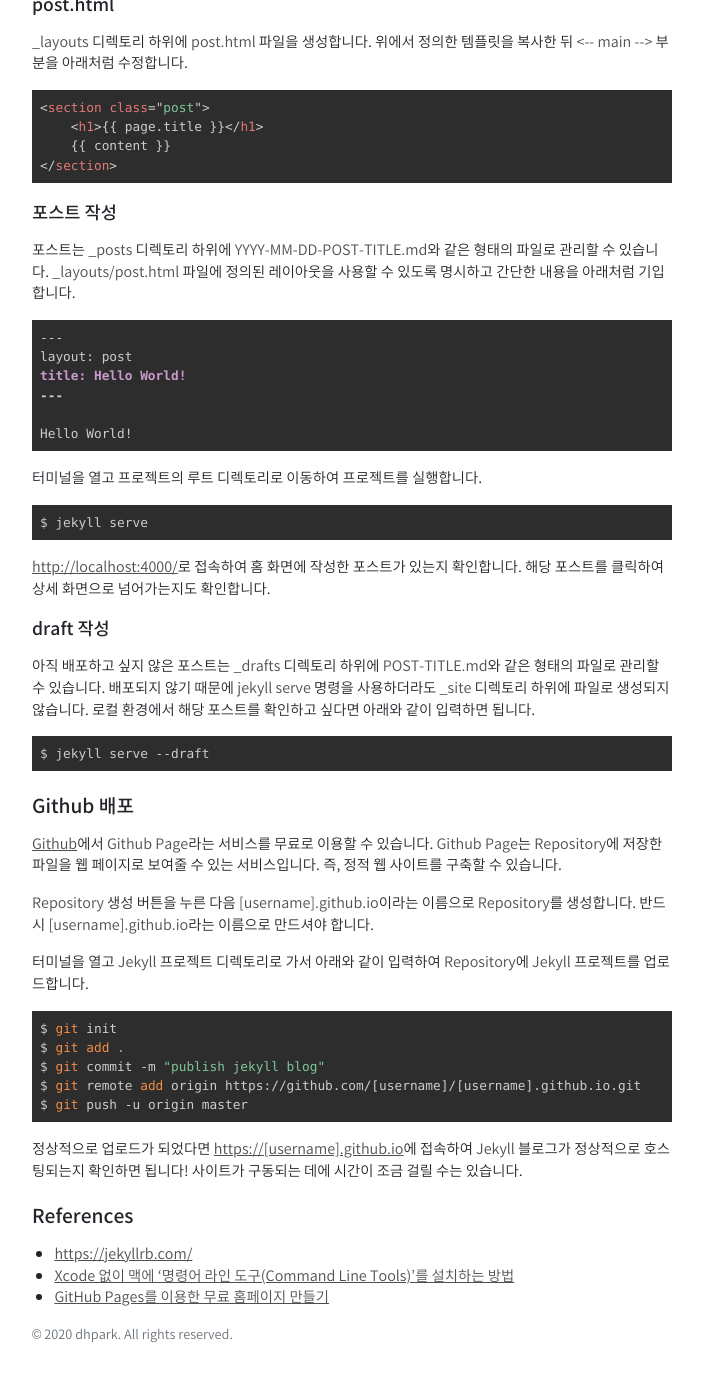
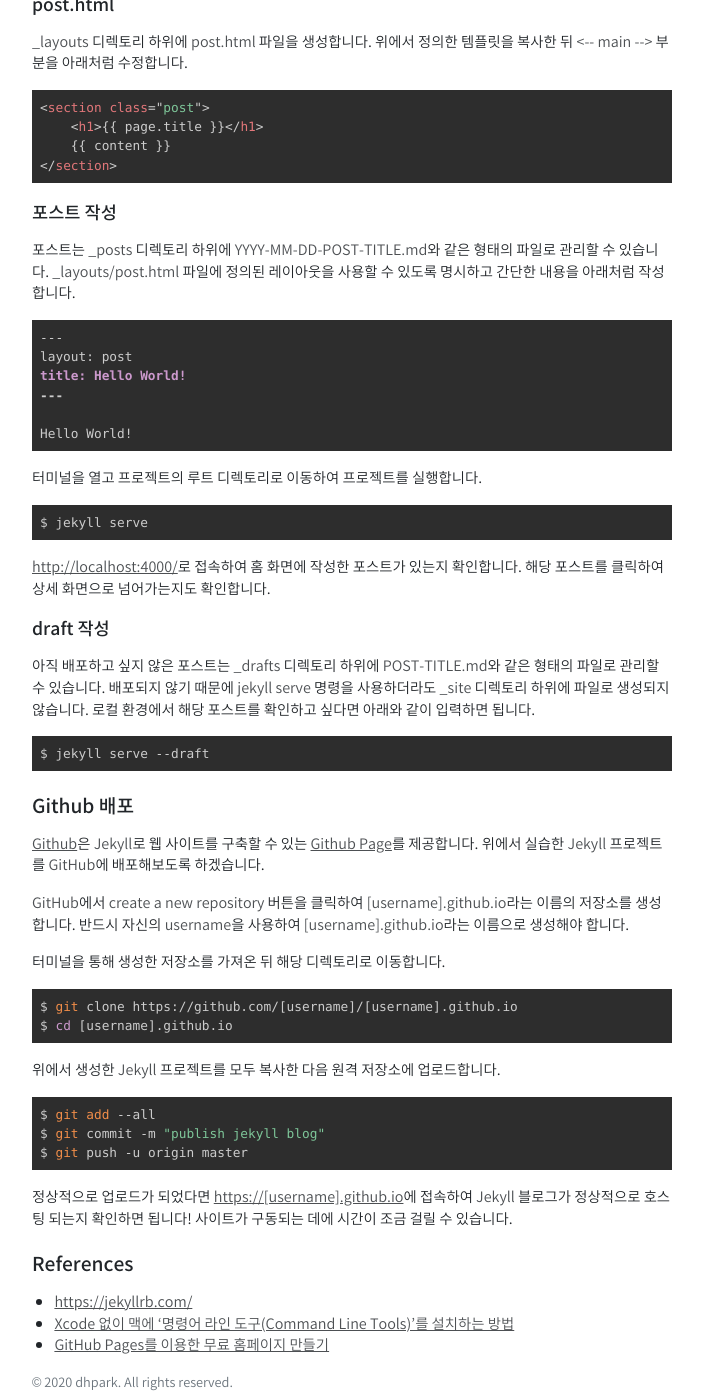
Before and after one commit to daehopark/simplog-jekyll-theme, a Jekyll site: the page built from _posts/2020-07-11-[Jekyll] 블로그 시작하기 (개발 환경 구축 및 Github 배포).md, in a window 1280 px wide and 1400 px high, scrolled down 3419 px. Shown: the whole window, without its empty margins (288-991 px from the left). Built offline with Jekyll 4.4.1, drawn with Linux system fonts in a browser that asks for light colours; comment, search, counter and statistics services are not loaded; before the commit the page ends 4786 px from its top, so only the background shows below that; some of the changed text lies outside the part shown.

Commit message:
[Jekyll] 블로그 시작하기 (개발 환경 구축 및 Github 배포)

````diff
--- a/_posts/2020-07-11-[Jekyll] 블로그 시작하기 (개발 환경 구축 및 Github 배포).md
+++ b/_posts/2020-07-11-[Jekyll] 블로그 시작하기 (개발 환경 구축 및 Github 배포).md
@@ -119,7 +119,7 @@ $ jekyll serve
 | _config.yml | 프로젝트에 사용될 환경 변수를 정의합니다. |
 | _data | 사용자 정의 데이터 파일을 관리합니다. |
 | _drafts | 아직 배포하고 싶지 않은 포스트들을 관리합니다. |
-| _includes | 레이아웃에 공통적으로 사용하는 HTML 파일을 관리합니다. |
+| _includes | 레이아웃에 공통으로 사용하는 HTML 파일을 관리합니다. |
 | _layouts | 레이아웃을 정의한 HTML 파일을 관리합니다. |
 | _posts | 배포할 포스트들을 관리합니다. |
 | _sass | SASS 파일을 관리합니다. |
@@ -156,7 +156,7 @@ layout: home
 ```
 {% endraw %}
 
-공통적으로 사용하는 파일들은 `_includes` 디록토리 하위에서 관리할 수 있습니다. 이는 코드의 중복을 방지하고 유지보수에 유리하도록 합니다.
+공통으로 사용하는 파일들은 `_includes` 디렉토리 하위에서 관리할 수 있습니다. 이는 코드의 중복을 방지하고 유지보수에 유리하도록 합니다.
 
 ### home.html
 
@@ -189,7 +189,7 @@ layout: home
 
 ### 포스트 작성
 
-포스트는 `_posts` 디렉토리 하위에 `YYYY-MM-DD-POST-TITLE.md`와 같은 형태의 파일로 관리할 수 있습니다. `_layouts/post.html` 파일에 정의된 레이아웃을 사용할 수 있도록 명시하고 간단한 내용을 아래처럼 기입합니다.
+포스트는 `_posts` 디렉토리 하위에 `YYYY-MM-DD-POST-TITLE.md`와 같은 형태의 파일로 관리할 수 있습니다. `_layouts/post.html` 파일에 정의된 레이아웃을 사용할 수 있도록 명시하고 간단한 내용을 아래처럼 작성합니다.
 
 ```markdown
 ---
@@ -218,21 +218,26 @@ $ jekyll serve --draft
 
 ## Github 배포
 
-[Github](https://github.com/)에서 `Github Page`라는 서비스를 무료로 이용할 수 있습니다. `Github Page`는 `Repository`에 저장한 파일을 웹 페이지로 보여줄 수 있는 서비스입니다. 즉, 정적 웹 사이트를 구축할 수 있습니다.
+[Github](https://github.com/)은 `Jekyll`로 웹 사이트를 구축할 수 있는 [Github Page](https://pages.github.com/)를 제공합니다. 위에서 실습한 `Jekyll` 프로젝트를 `GitHub`에 배포해보도록 하겠습니다.
 
-`Repository` 생성 버튼을 누른 다음 `[username].github.io`이라는 이름으로 `Repository`를 생성합니다. 반드시 `[username].github.io`라는 이름으로 만드셔야 합니다.
+`GitHub`에서 `create a new repository` 버튼을 클릭하여 `[username].github.io`라는 이름의 저장소를 생성합니다. 반드시 자신의 `username`을 사용하여 `[username].github.io`라는 이름으로 생성해야 합니다.
 
-터미널을 열고 `Jekyll` 프로젝트 디렉토리로 가서 아래와 같이 입력하여 `Repository`에 `Jekyll` 프로젝트를 업로드합니다.
+터미널을 통해 생성한 저장소를 가져온 뒤 해당 디렉토리로 이동합니다.
 
 ```shell
-$ git init
-$ git add .
+$ git clone https://github.com/[username]/[username].github.io
+$ cd [username].github.io
+```
+
+위에서 생성한 `Jekyll` 프로젝트를 모두 복사한 다음 원격 저장소에 업로드합니다.
+
+```shell
+$ git add --all
 $ git commit -m "publish jekyll blog"
-$ git remote add origin https://github.com/[username]/[username].github.io.git
 $ git push -u origin master
 ```
 
-정상적으로 업로드가 되었다면 [https://[username].github.io](https://[username].github.io)에 접속하여 `Jekyll` 블로그가 정상적으로 호스팅되는지 확인하면 됩니다! 사이트가 구동되는 데에 시간이 조금 걸릴 수는 있습니다.
+정상적으로 업로드가 되었다면 [https://[username].github.io](https://[username].github.io)에 접속하여 `Jekyll` 블로그가 정상적으로 호스팅 되는지 확인하면 됩니다! 사이트가 구동되는 데에 시간이 조금 걸릴 수 있습니다.
 
 ## References
 
````
Also changed, not shown: other parts of _posts/2020-07-11-[Jekyll] 블로그 시작하기 (개발 환경 구축 및 Github 배포).md (+1 -1 lines).
